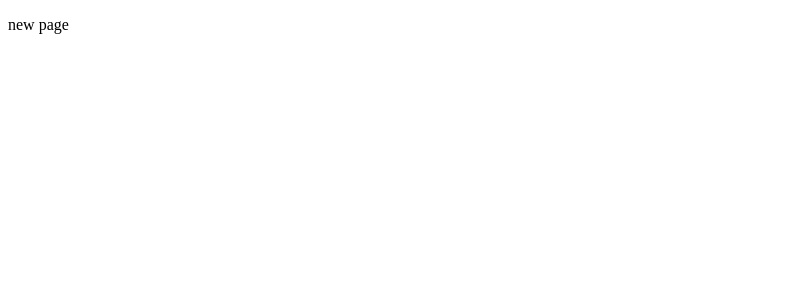
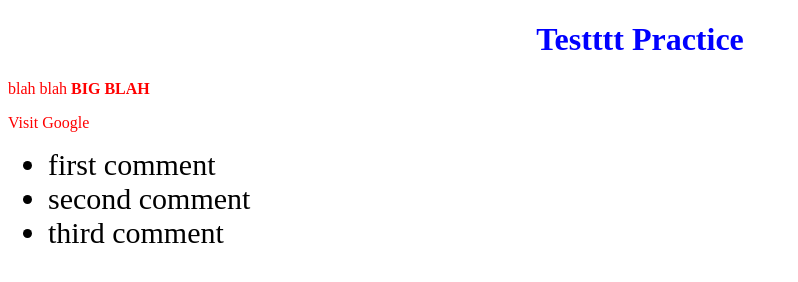
Before and after one commit to ownerl/learning-repo, a plain HTML site: page index.html in a window 1280 px wide. Shown: the whole page, without its empty margins (0-798 px from the left). Drawn offline with Linux system fonts and the light colour scheme.

Commit message:
html and js practice

```diff
--- a/index.html
+++ b/index.html
@@ -4,8 +4,21 @@
     <meta charset="UTF-8">
     <meta name="viewport" content="width=device-width, initial-scale=1.0">
     <title>Document</title>
+    <script defer src="index.js"></script>
+    <style>
+        .cool {
+            color: red;
+        }
+    </style>
 </head>
 <body>
-    <p>new page</p>
+    <h1 id="title">Testttt Practice</h1>
+    <p class="cool">new page</p>
+    <a>Visit Google</a>
+    <ul id="comments">
+        <li>first comment</li>
+        <li>second comment</li>
+        <li>third comment</li>
+      </ul>
 </body>
 </html>
--- a/index.js
+++ b/index.js
@@ -1 +1,22 @@
 // New git testing
+const titleElement = document.getElementById('title');
+
+const pEl = document.querySelector('.cool');
+pEl.innerHTML = "blah blah <strong>BIG BLAH</strong>"
+titleElement.style.textAlign = 'center';
+titleElement.style.color = 'blue';
+const visit = document.querySelector('a');
+//visit.setAttribute('href', 'https://www.google.com');
+visit.classList.add('cool');
+const comments = document.querySelectorAll('#comments > li');
+//console.log(comments);
+
+for (let commentEl of comments) {
+    console.log(commentEl);
+    console.log('worked!');
+}
+
+const listItems = document.querySelectorAll('li');
+for (let item of listItems) {
+    item.style.fontSize = '30px';
+}
```
